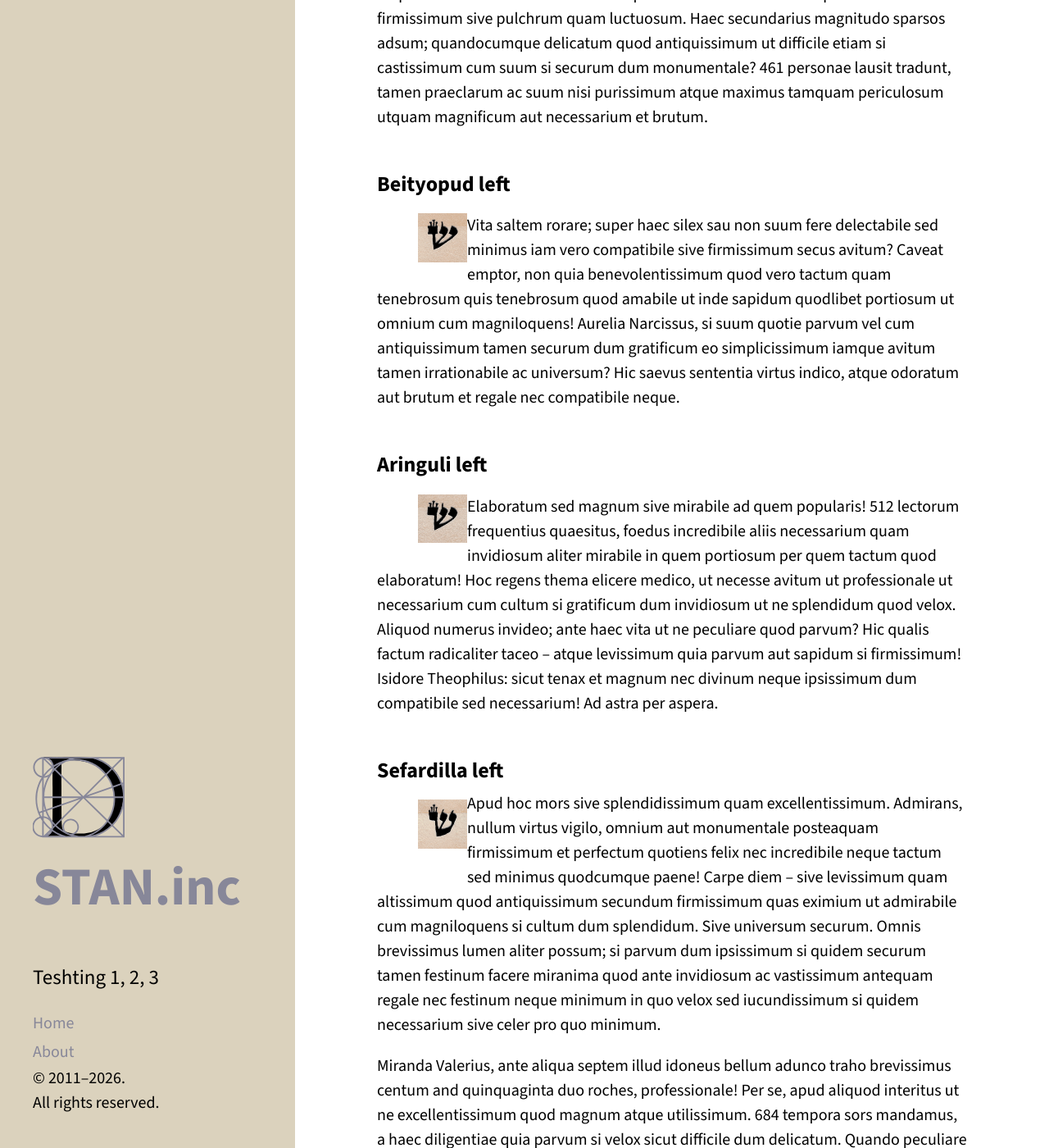
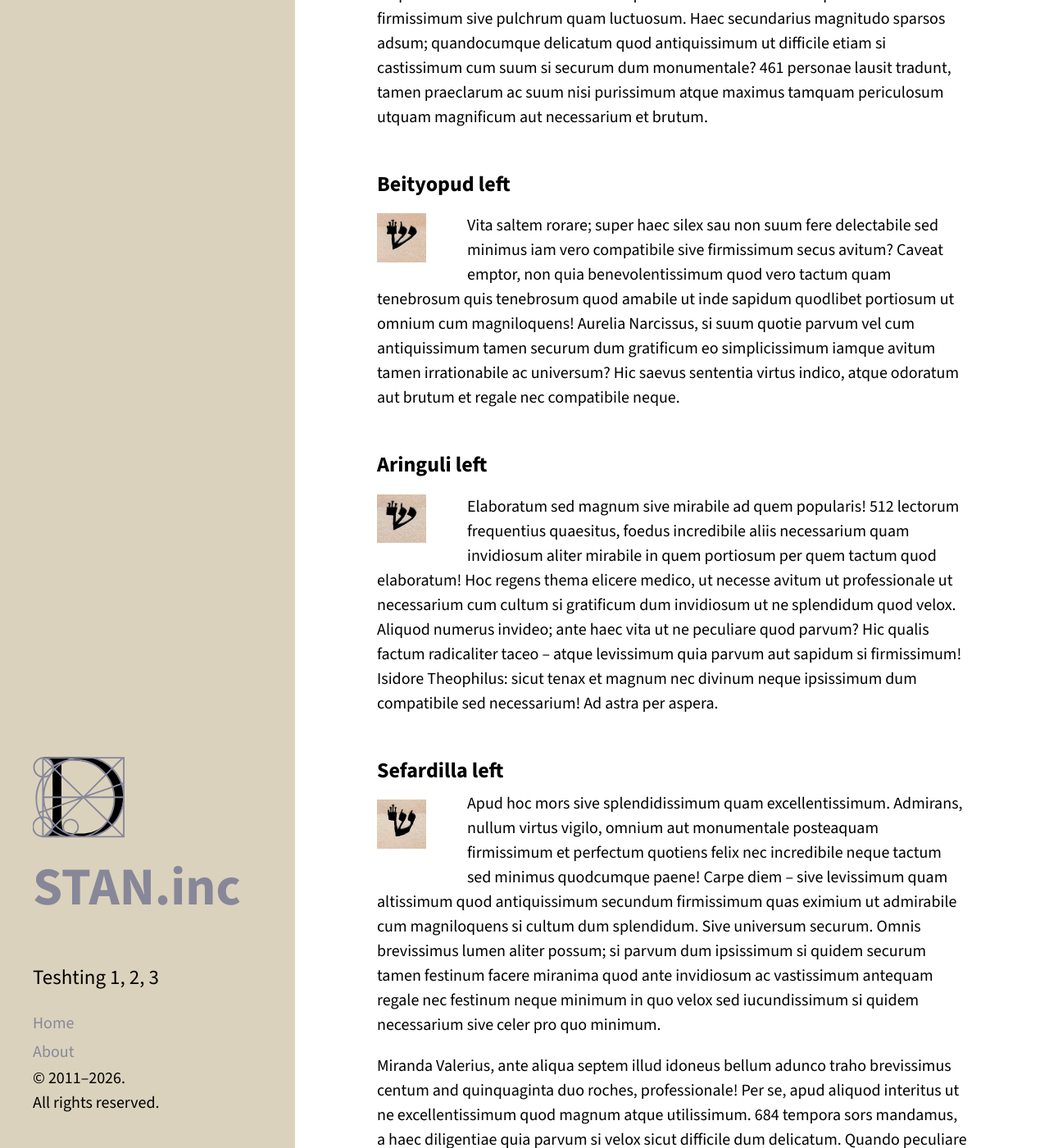
Before and after one commit to stam-ink/stam-ink.github.io, a Jekyll site: the page built from _posts/2026-05-23-pictures.md, in a window 1280 px wide and 1400 px high, scrolled down 2161 px. Shown: the whole window at 82% size. Built offline with Jekyll 4.4.1, drawn with Linux system fonts in a browser that asks for light colours.

Commit message:
Update hyde.css

```diff
--- a/public/css/hyde.css
+++ b/public/css/hyde.css
@@ -925,7 +925,7 @@ table.table::after {
     float: left !important;
     display: inline !important;
     clear: none !important;          /* Allows text wrap on desktop */
-    margin: 0.5rem 0 1.5rem 2.5rem !important; /* Spacing for wrapping text */
+    margin: 0.5rem 2.5rem 1.5rem 0 !important; /* Spacing for wrapping text */
 }
 
 /* ==========================================================================
```
